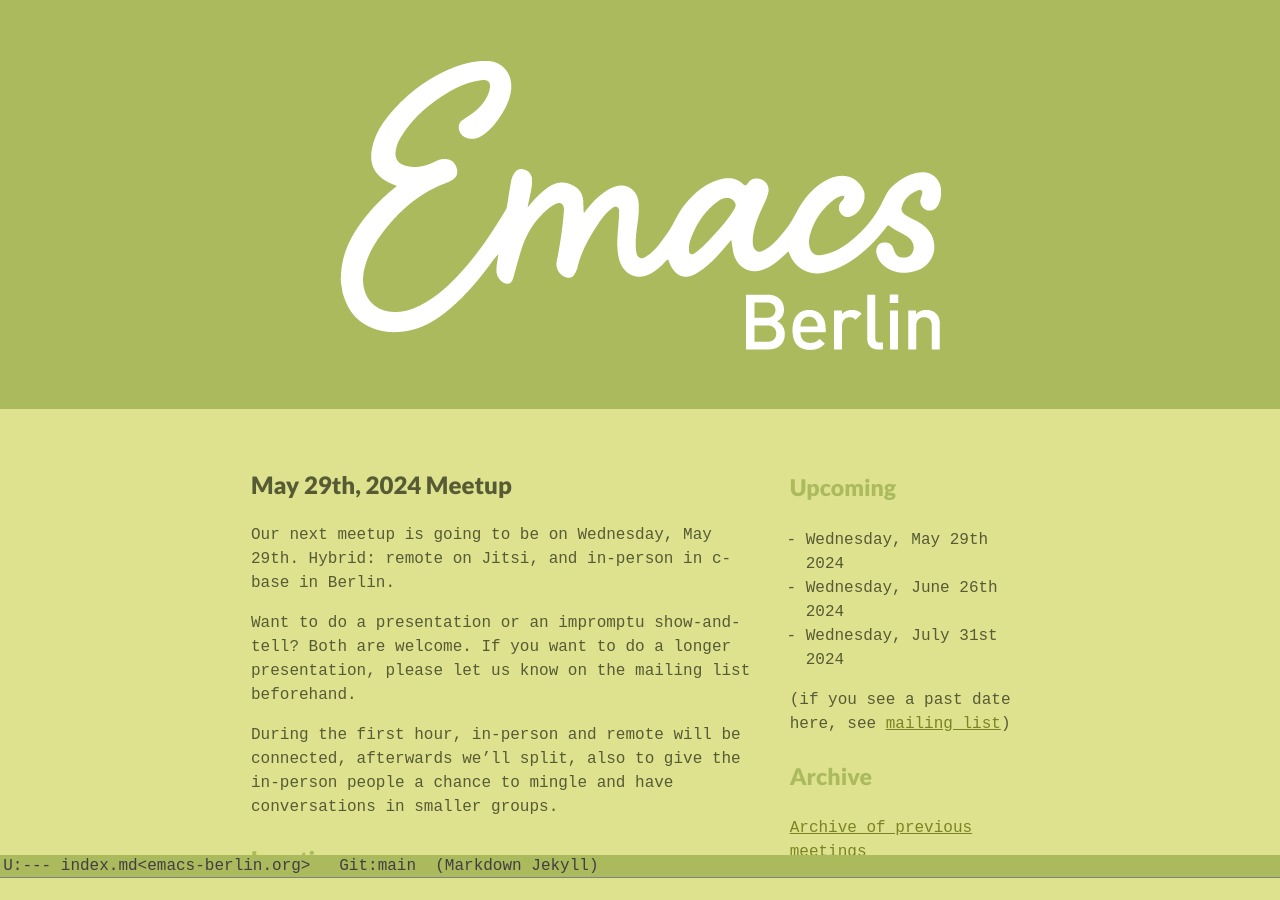
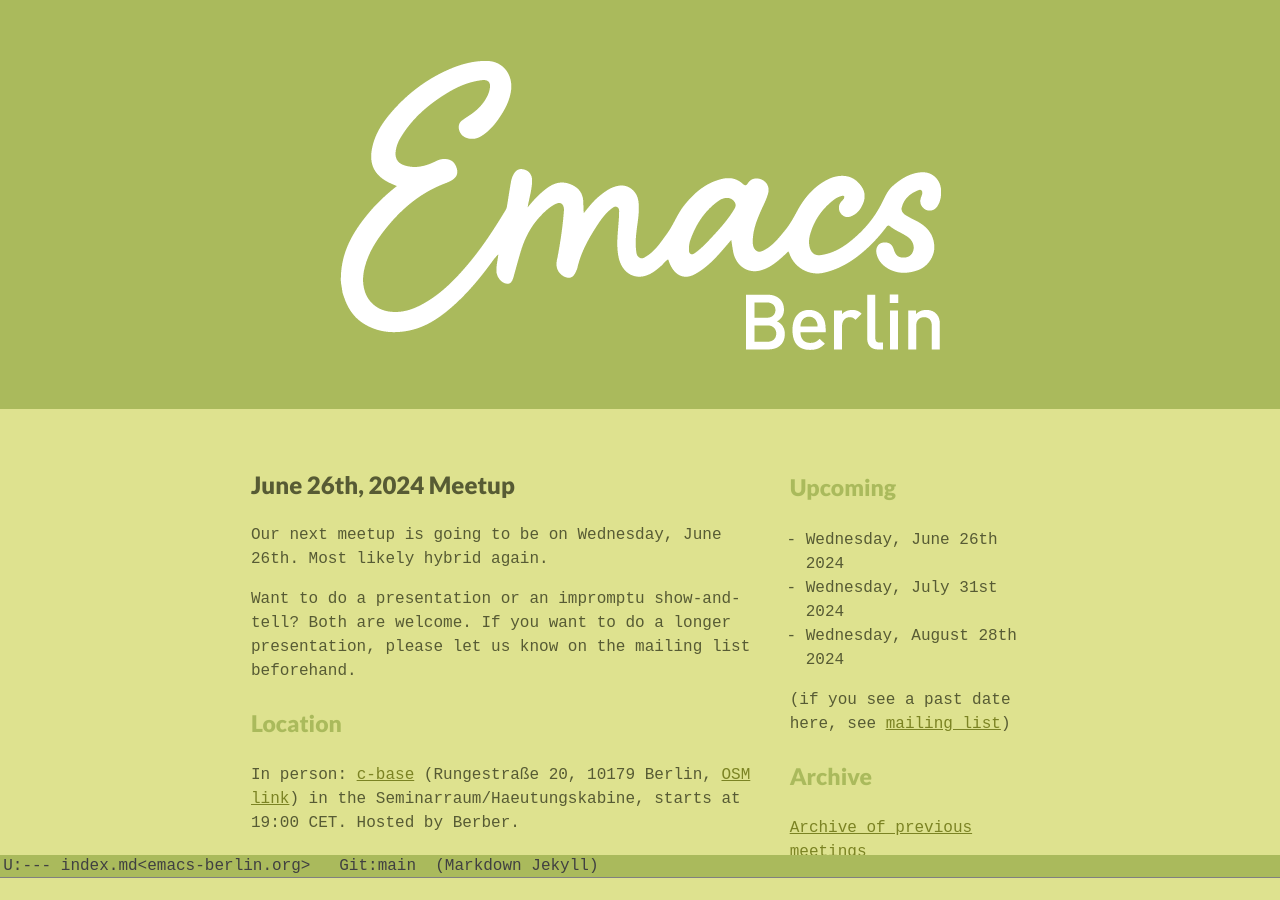
Before and after one commit to emacs-berlin/emacs-berlin.org, a Jekyll site: the page built from index.md, in a window 1280 px wide and 900 px high. Built offline with Jekyll 4.4.1, drawn with Linux system fonts in a browser that asks for light colours.

Commit message:
June 2024 Meetup

```diff
--- a/index.md
+++ b/index.md
@@ -13,18 +13,14 @@
 
 <section id="below-fold"><div class="row"><div class="medium-8 columns">
 
-# May 29th, 2024 Meetup
+# June 26th, 2024 Meetup
 
-Our next meetup is going to be on Wednesday, May 29th. Hybrid:
-remote on Jitsi, and in-person in c-base in Berlin.
+Our next meetup is going to be on Wednesday, June 26th. Most likely
+hybrid again.
 
 Want to do a presentation or an impromptu show-and-tell? Both are
 welcome. If you want to do a longer presentation, please let us know
 on the mailing list beforehand.
-
-During the first hour, in-person and remote will be connected,
-afterwards we'll split, also to give the in-person people a chance to
-mingle and have conversations in smaller groups.
 
 
 ### Location
@@ -33,7 +29,7 @@
 [OSM link](https://www.openstreetmap.org/node/260050809)) in the
 Seminarraum/Haeutungskabine, starts at 19:00 CET. Hosted by Berber.
 
-Video: [Jitsi Room](https://jitsi.emacs-berlin.org/may-2024), starts
+Video: [Jitsi Room](https://jitsi.emacs-berlin.org/june-2024), starts
 at 19:00 CEST (maybe room is open a bit earlier).
 
 ### About Emacs Berlin
@@ -63,12 +59,11 @@
 <div class="medium-4 columns">
 ### Upcoming
 
-* Wednesday, May 29th 2024
 * Wednesday, June 26th 2024
 * Wednesday, July 31st 2024
+* Wednesday, August 28th 2024
 
 <!--
-* Wednesday, August 28th 2024
 * Wednesday, September 25th 2024
 * Wednesday, October 30th 2024
 * Wednesday, November 27th 2024
```
